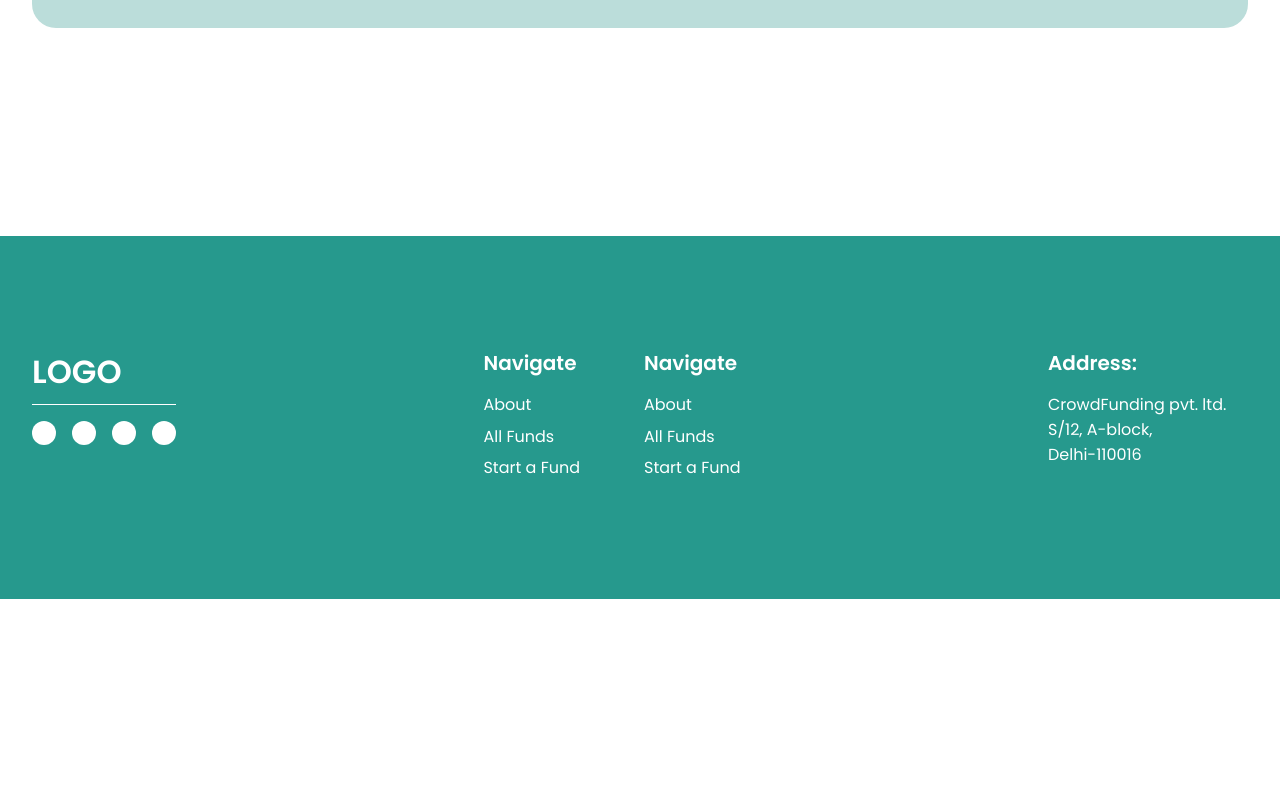
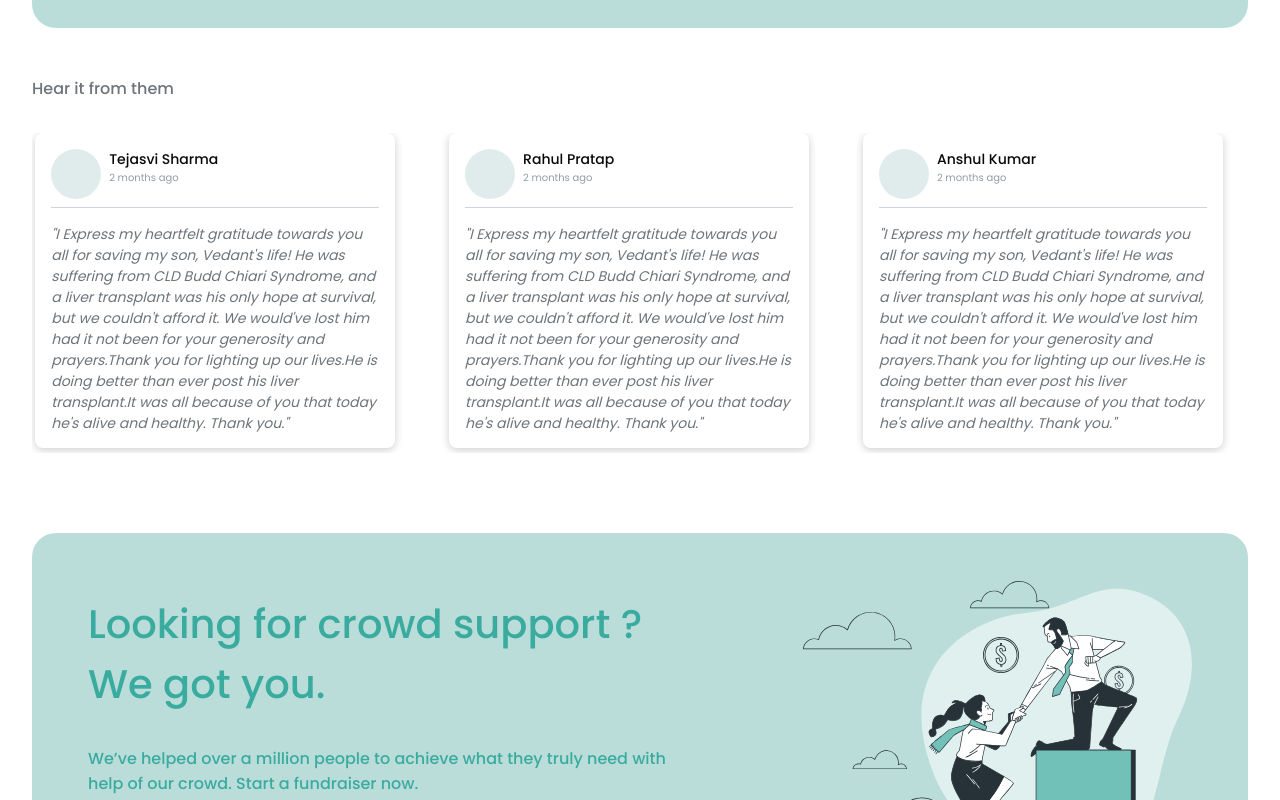
Before and after one commit to A-singh07/web3-crowdfunding, a Next.js app: page / in a window 1280 px wide. Shown: the part 1800-2600 px from the top of the page. Before the commit the page ends 2399 px from the top, so only its background shows below. Built offline with nearby package versions, Linux system fonts and the light colour scheme.

Commit message:
landing page last 2 sections

```diff
--- /dev/null
+++ b/components/card/TestimonyCard.js
@@ -0,0 +1,24 @@
+import React from 'react';
+import styles from './testimonyCard.module.css';
+
+const TestimonyCard = ({ data }) => {
+
+  const { name, days, review } = data;
+
+  return (
+    <div className={styles.wrapper}>
+      <div className={styles.header}>
+        <div className={styles.image}></div>
+        <div className={styles.details}>
+          <p className={styles.name}>{name}</p>
+          <p className={styles.day}>{days}</p>
+        </div>
+      </div>
+      <p className={styles.reviewContainer}>
+        "{review}"
+      </p>
+    </div>
+  )
+}
+
+export default TestimonyCard
--- /dev/null
+++ b/components/card/testimonyCard.module.css
@@ -0,0 +1,63 @@
+.wrapper {
+  width: 360px;
+  height: max-content;
+  height: 315px;
+  overflow: hidden;
+  padding: 1rem;
+  background: #ffffff;
+  box-shadow: 0px 2px 8px rgba(0, 0, 0, 0.2);
+  border-radius: 8px;
+}
+
+.header {
+  display: flex;
+  width: 100%;
+  gap: 0.5rem;
+  border-bottom: 1px solid var(--grey);
+  padding-bottom: 0.5rem;
+  margin-bottom: 1rem;
+}
+
+.image {
+  background-color: var(--primary-10);
+  width: 50px;
+  height: 50px;
+  border-radius: 50%;
+}
+
+.name {
+  font-weight: 500;
+  font-size: 0.875rem;
+}
+
+.day {
+  font-weight: 400;
+  font-size: 0.625rem;
+  color: var(--grey-dark);
+}
+
+.reviewContainer {
+  font-style: italic;
+  font-weight: 400;
+  font-size: 0.875rem;
+  color: var(--grey-darker);
+}
+
+@media screen and (max-width: 900px) {
+  .wrapper {
+    max-width: 400px;
+    width: auto;
+  }
+}
+
+@media screen and (max-width: 500px) {
+  .wrapper {
+    width: 100%;
+    max-width: 100%;
+    height: max-content;
+  }
+  .reviewContainer {
+    max-height: 250px;
+    overflow: hidden;
+  }
+}
--- a/components/customButton/customButton.module.css
+++ b/components/customButton/customButton.module.css
@@ -44,7 +44,7 @@
 .iconContainer * {
   width: 20;
   height: 20px;
-  /* margin-top: 0.5px; */
+  /* margin-top: -0.5px; */
 }
 
 @media screen and (max-width: 900px) {
--- /dev/null
+++ b/components/testimonySection/TestimonySection.js
@@ -0,0 +1,20 @@
+import React from 'react';
+import TestimonyCard from '../card/TestimonyCard';
+import styles from './testimonySection.module.css'
+
+const TestimonySection = ({ heading, cardData }) => {
+  return (
+    <section>
+      <h4 className={styles.heading}>{heading}</h4>
+      <div className={styles.cardContainer}>
+        {
+          cardData.map((card, i) =>
+            <TestimonyCard data={card} key={i} />
+          )
+        }
+      </div>
+    </section>
+  )
+}
+
+export default TestimonySection
--- /dev/null
+++ b/components/testimonySection/testimonySection.module.css
@@ -0,0 +1,22 @@
+.heading {
+  font-weight: 500;
+  font-size: 1rem;
+  color: var(--grey-darker);
+  padding-bottom: 2rem;
+}
+
+.cardContainer {
+  display: grid;
+  grid-template-columns: repeat(auto-fit, minmax(360px, 1fr));
+  gap: 2rem;
+  max-height: 320px;
+  overflow: hidden;
+  padding: 0 0.2rem 1rem; /* to make card's box shadows visible */
+}
+
+@media screen and (max-width: 500px) {
+  .cardContainer {
+    grid-template-columns: repeat(auto-fit, minmax(260px, 1fr));
+    max-height: 400px;
+  }
+}
--- a/data/landingData.js
+++ b/data/landingData.js
@@ -1,4 +1,5 @@
 import manThinkingImg from '../assets/image/man-thinking.svg';
+import riseHelpImg from '../assets/image/rise-help.svg';
 
 export const landingThemeSection = {
   heading: 'Why choose us?',
@@ -8,3 +9,30 @@ export const landingThemeSection = {
   image: manThinkingImg,
   order: 1
 }
+
+export const fundThemeSection = {
+  heading: 'Looking for crowd support ? We got you.',
+  body: 'We’ve helped over a million people to achieve what they truly need with help of our crowd. Start a fundraiser now.',
+  btnText: 'Start a fundraiser',
+  btnLink: '/',
+  image: riseHelpImg,
+  order: 0
+}
+
+export const testimonyData = [
+  {
+    name: 'Tejasvi Sharma',
+    days: '2 months ago',
+    review: "I Express my heartfelt gratitude towards you all for saving my son, Vedant's life! He was suffering from CLD Budd Chiari Syndrome, and a liver transplant was his only hope at survival, but we couldn't afford it. We would've lost him had it not been for your generosity and prayers.Thank you for lighting up our lives.He is doing better than ever post his liver transplant.It was all because of you that today he's alive and healthy. Thank you."
+  },
+  {
+    name: 'Rahul Pratap',
+    days: '2 months ago',
+    review: "I Express my heartfelt gratitude towards you all for saving my son, Vedant's life! He was suffering from CLD Budd Chiari Syndrome, and a liver transplant was his only hope at survival, but we couldn't afford it. We would've lost him had it not been for your generosity and prayers.Thank you for lighting up our lives.He is doing better than ever post his liver transplant.It was all because of you that today he's alive and healthy. Thank you."
+  },
+  {
+    name: 'Anshul Kumar',
+    days: '2 months ago',
+    review: "I Express my heartfelt gratitude towards you all for saving my son, Vedant's life! He was suffering from CLD Budd Chiari Syndrome, and a liver transplant was his only hope at survival, but we couldn't afford it. We would've lost him had it not been for your generosity and prayers.Thank you for lighting up our lives.He is doing better than ever post his liver transplant.It was all because of you that today he's alive and healthy. Thank you."
+  },
+]
--- a/pages/index.js
+++ b/pages/index.js
@@ -1,9 +1,10 @@
 import Herosection from '../components/herosection/Herosection';
 import CardSection from '../components/section/CardSection';
 import ThemeSection from '../components/section/ThemeSection';
+import TestimonySection from '../components/testimonySection/TestimonySection';
 // data
 import { fundsData } from '../data/fundDetails';
-import { landingThemeSection } from '../data/landingData';
+import { landingThemeSection, fundThemeSection, testimonyData } from '../data/landingData';
 
 export default function Home() {
   return (
@@ -17,6 +18,13 @@ export default function Home() {
       <ThemeSection
         data={landingThemeSection}
       />
+      <TestimonySection
+        heading={'Hear it from them'}
+        cardData={testimonyData}
+      />
+      <ThemeSection
+        data={fundThemeSection}
+      />
     </main>
   )
 }
```
